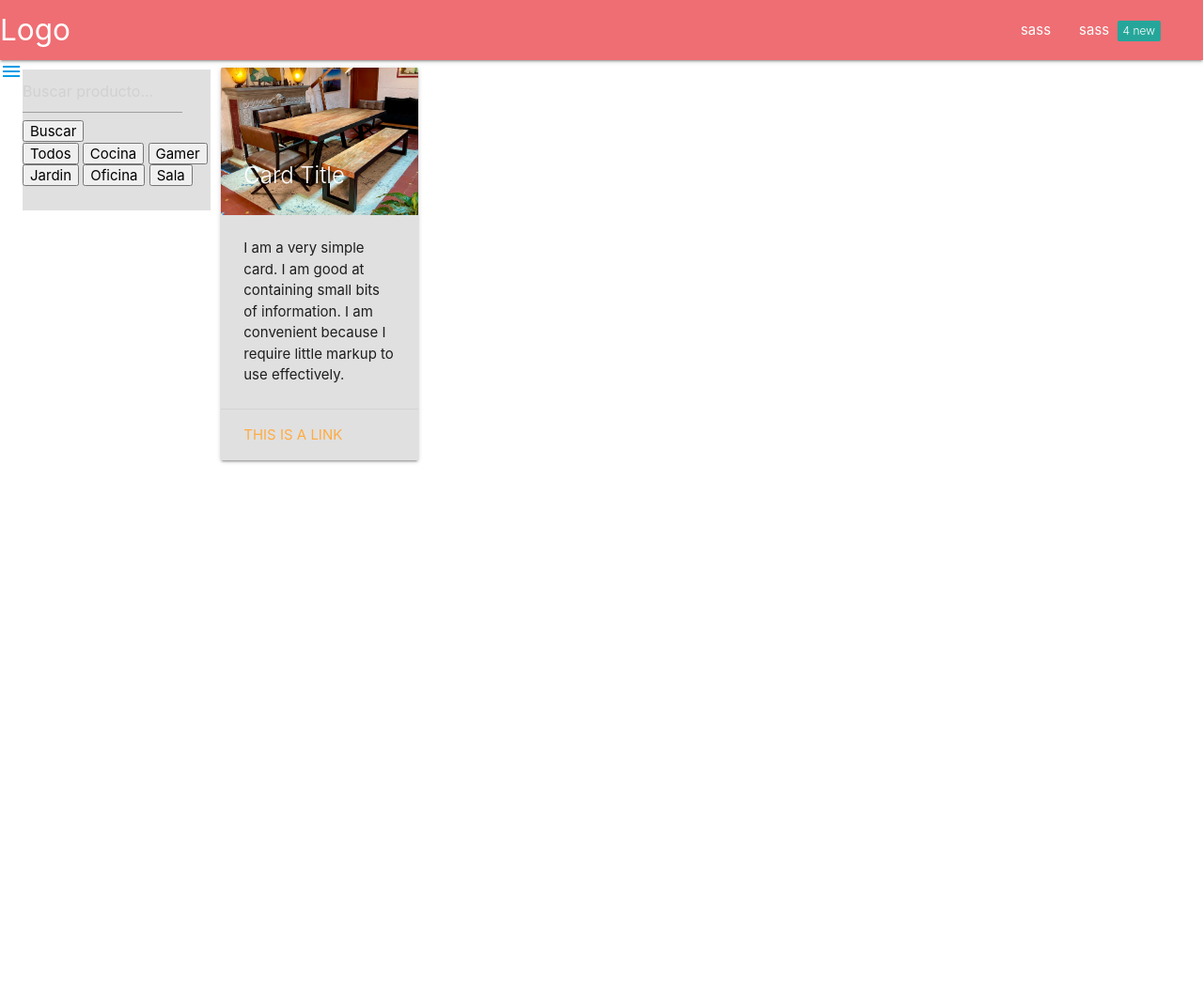
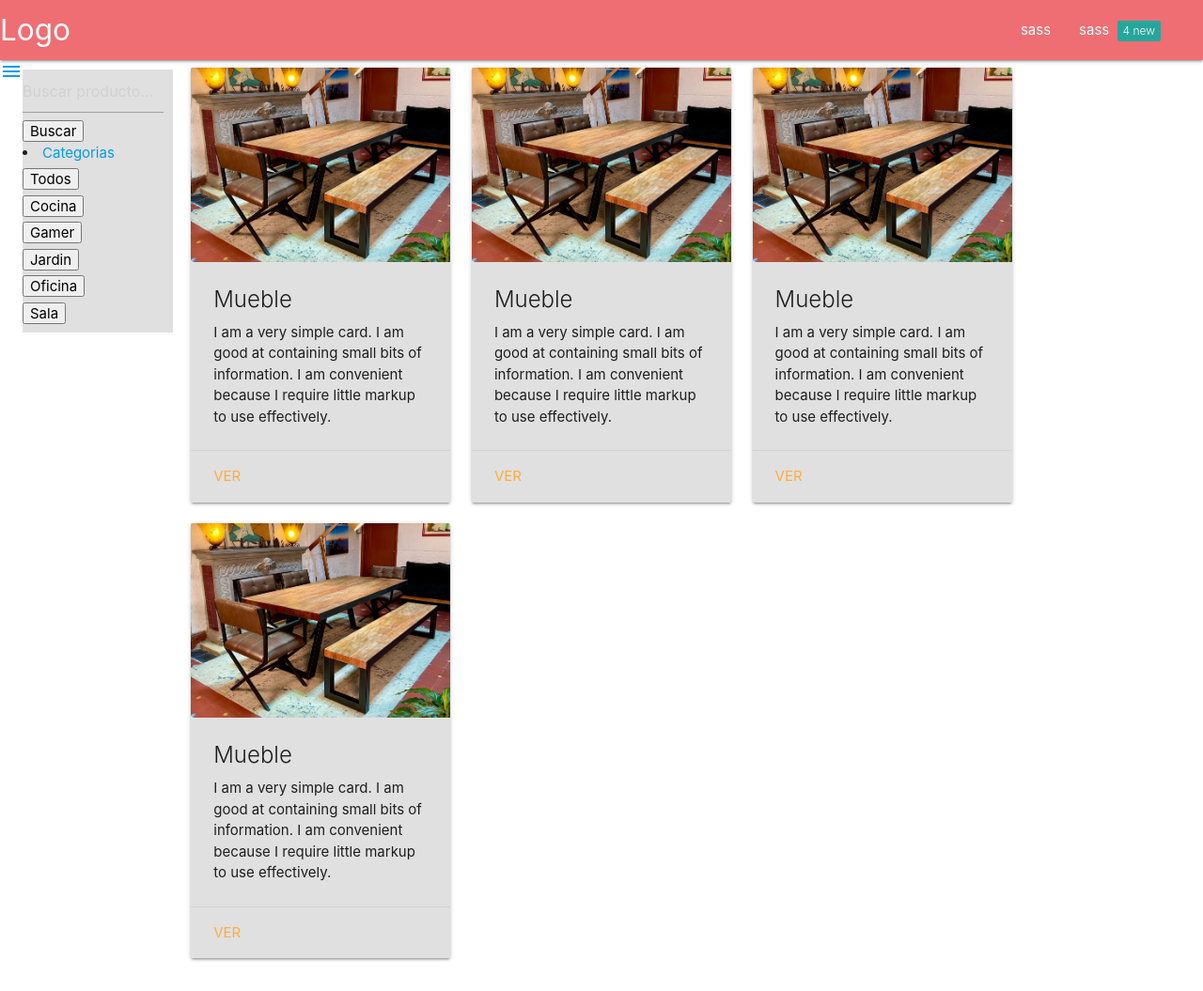
Before and after one commit to ryukomvp/lignum, a PHP site: page /public/catalogo.html in a window 1280 px wide. Shown: the whole page at 94% size. Before the commit the page ends 493 px from the top, so only its background shows below. Run offline with PHP 8.4, Linux system fonts and the light colour scheme.

Commit message:
ordene lo de los filtros

```diff
--- a/public/catalogo.html
+++ b/public/catalogo.html
@@ -12,6 +12,7 @@
     <link rel="stylesheet" href="../public/css/Diseño_main.css">
     <!--Let browser know website is optimized for mobile-->
     <meta name="viewport" content="width=device-width, initial-scale=1.0" />
+    <title>Catalogo</title>
 </head>
 
 <body>
@@ -54,8 +55,9 @@
 
     <div class="wrapper">
         <div id="search-container">
-            <input type="search" id="search-input" placeholder="Buscar producto..."/>
+            <input type="search" id="search-input" placeholder="Buscar producto..." />
             <button id="search">Buscar</button>
+            <li><a class="subheader">Categorias</a></li>
         </div>
         <div id="buttons">
             <button class="button-value" onclick="filterProduct('Todos')">Todos</button>
@@ -80,23 +82,69 @@
 
     <div class="container">
         <div class="row">
-            <div class="col s12 m4">
+            <div class="col s10 m4">
                 <div class="card">
                     <div class="card-image">
                         <img src="../public/img/mueble.jpg">
-                        <span class="card-title">Card Title</span>
                     </div>
                     <div class="card-content">
+                        <span class="card-title">Mueble</span>
                         <p>I am a very simple card. I am good at containing small bits of information.
                             I am convenient because I require little markup to use effectively.</p>
                     </div>
                     <div class="card-action">
-                        <a href="#">This is a link</a>
+                        <a href="#">Ver</a>
+                    </div>
+                </div>
+            </div>
+            <div class="col s10 m4">
+                <div class="card">
+                    <div class="card-image">
+                        <img src="../public/img/mueble.jpg">
+                    </div>
+                    <div class="card-content">
+                        <span class="card-title">Mueble</span>
+                        <p>I am a very simple card. I am good at containing small bits of information.
+                            I am convenient because I require little markup to use effectively.</p>
+                    </div>
+                    <div class="card-action">
+                        <a href="#">Ver</a>
+                    </div>
+                </div>
+            </div>
+            <div class="col s10 m4">
+                <div class="card">
+                    <div class="card-image">
+                        <img src="../public/img/mueble.jpg">
+                    </div>
+                    <div class="card-content">
+                        <span class="card-title">Mueble</span>
+                        <p>I am a very simple card. I am good at containing small bits of information.
+                            I am convenient because I require little markup to use effectively.</p>
+                    </div>
+                    <div class="card-action">
+                        <a href="#">Ver</a>
+                    </div>
+                </div>
+            </div>
+            <div class="col s10 m4">
+                <div class="card">
+                    <div class="card-image">
+                        <img src="../public/img/mueble.jpg">
+                    </div>
+                    <div class="card-content">
+                        <span class="card-title">Mueble</span>
+                        <p>I am a very simple card. I am good at containing small bits of information.
+                            I am convenient because I require little markup to use effectively.</p>
+                    </div>
+                    <div class="card-action">
+                        <a href="#">Ver</a>
                     </div>
                 </div>
             </div>
         </div>
     </div>
+
 
 
     <!--JavaScript at end of body for optimized loading-->
--- a/public/css/Diseño_main.css
+++ b/public/css/Diseño_main.css
@@ -8,14 +8,12 @@
 
 .wrapper{
   float: left;
-  width: 200px;
-  height: 150px;
+  width: 160px;
+  height: 280px;
   margin-top: 10px;
   background-color: #e0e0e0;
 }
 .card{
-  float: left;
-  width:210px;
   background-color: #e0e0e0;
 }
 .sidenav-trigger{
@@ -23,5 +21,10 @@
 }
 
 #search-container{
-  width: 170px;
+  width: 150px;
 }
+
+.button-value{
+  margin-top: 5px;
+  margin-right: 30px;
+}
```
